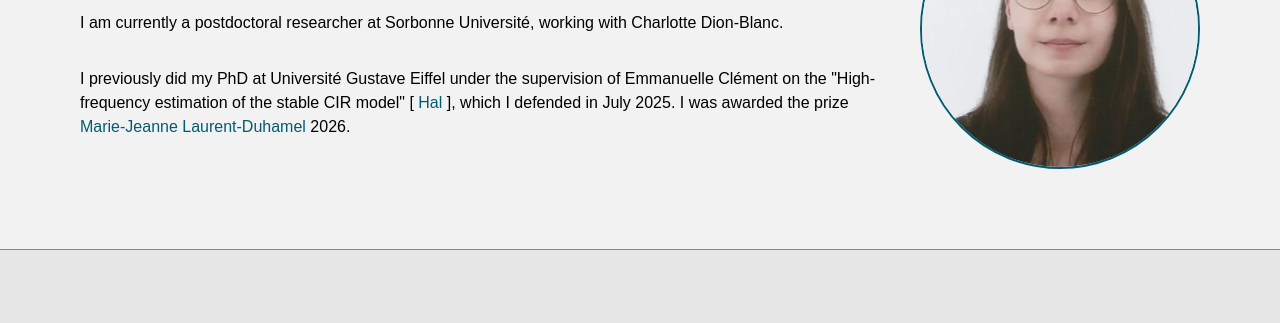
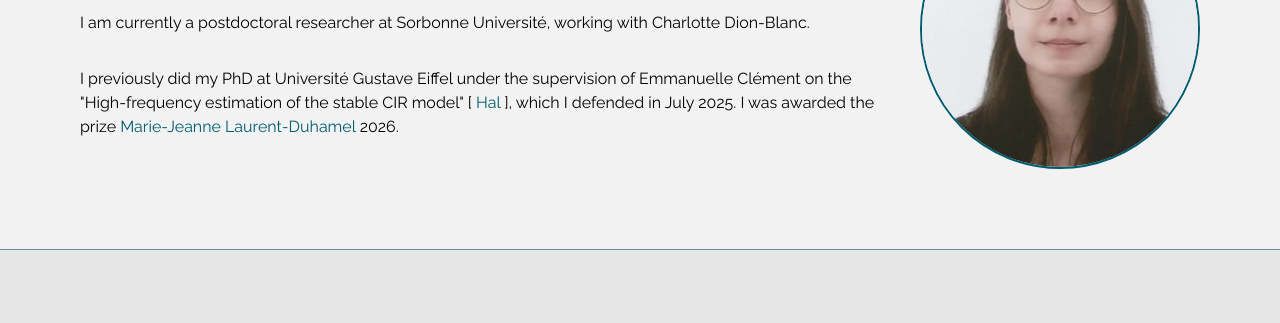
Before and after one commit to elisebayraktar/elisebayraktar.github.io, an Astro site: page / in a window 1280 px wide. Shown: the part 304-627 px from the top of the page. Built offline with nearby package versions, Linux system fonts and the light colour scheme; Astro itself is replaced by a stand-in of ours.

Commit message:
fix: improve font loading

```diff
--- a/package.json
+++ b/package.json
@@ -13,7 +13,6 @@
     "prepare": "vp config"
   },
   "dependencies": {
-    "@fontsource/raleway": "5.2.8",
     "@tailwindcss/vite": "4.2.2",
     "astro": "6.1.8",
     "clsx": "2.1.1",
--- a/src/index.css
+++ b/src/index.css
@@ -1,7 +1,26 @@
 @import 'tailwindcss';
-@import '@fontsource/raleway/latin-400.css';
-@import '@fontsource/raleway/latin-600.css';
-@import '@fontsource/raleway/latin-800.css';
+
+@font-face {
+  font-family: 'Raleway';
+  font-style: normal;
+  font-weight: 400;
+  font-display: swap;
+  src: url('/fonts/raleway-400.woff2') format('woff2');
+}
+@font-face {
+  font-family: 'Raleway';
+  font-style: normal;
+  font-weight: 600;
+  font-display: swap;
+  src: url('/fonts/raleway-600.woff2') format('woff2');
+}
+@font-face {
+  font-family: 'Raleway';
+  font-style: normal;
+  font-weight: 800;
+  font-display: swap;
+  src: url('/fonts/raleway-800.woff2') format('woff2');
+}
 
 @custom-variant dark (&:is(.dark *));
 
--- a/src/layouts/layout.astro
+++ b/src/layouts/layout.astro
@@ -8,6 +8,9 @@ import "@/index.css";
         <meta charset="utf-8" />
         <meta name="viewport" content="width=device-width, initial-scale=1" />
         <link rel="icon" href="/favicon.ico" sizes="32x32" />
+        <link rel="preload" href="/fonts/raleway-400.woff2" as="font" type="font/woff2" crossorigin />
+        <link rel="preload" href="/fonts/raleway-600.woff2" as="font" type="font/woff2" crossorigin />
+        <link rel="preload" href="/fonts/raleway-800.woff2" as="font" type="font/woff2" crossorigin />
         <link rel="canonical" href="https://elisebayraktar.github.io/" />
         <title>Elise Bayraktar - Probability & Statistics Researcher in Probability & Statistics</title>
         <meta
```
Also changed, not shown: pnpm-lock.yaml, public/fonts/raleway-400.woff2 (added), public/fonts/raleway-600.woff2 (added), public/fonts/raleway-800.woff2 (added).
